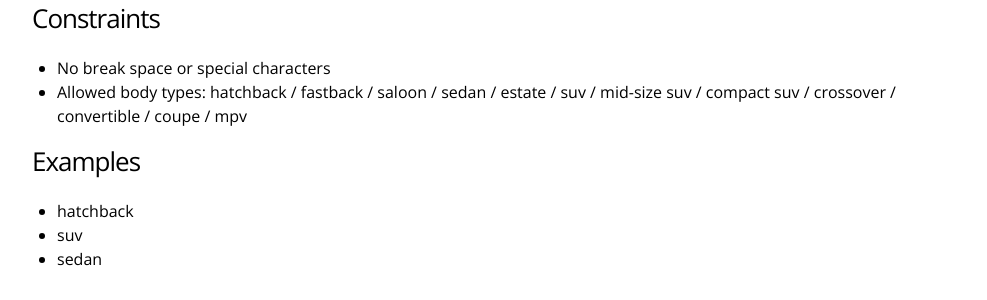
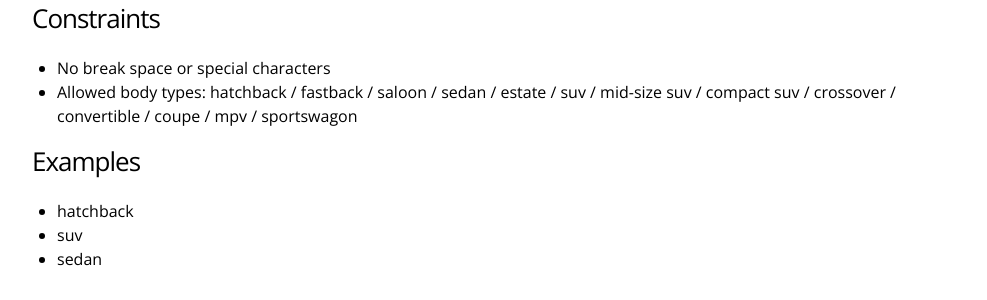
Before and after one commit to reevoo/reevoo.github.io, a Jekyll site: the page built from docs/feeds/feeds-automotive-product-fields.markdown, in a window 1280 px wide and 900 px high, scrolled down 5797 px. Shown: the part 179-479 px from the top of the window, without its empty margins (274-1261 px from the left). Built offline with Jekyll 4.4.1, drawn with Linux system fonts in a browser that asks for light colours.

Commit message:
Add sportswagon as valid body type in doc

```diff
--- a/docs/feeds/feeds-automotive-product-fields.markdown
+++ b/docs/feeds/feeds-automotive-product-fields.markdown
@@ -191,7 +191,7 @@ It is important to provide as many recommended (optional) columns as possible. T
 
 ### Constraints
   + No break space or special characters
-  + Allowed body types: hatchback / fastback / saloon / sedan / estate / suv / mid-size suv / compact suv / crossover / convertible / coupe / mpv
+  + Allowed body types: hatchback / fastback / saloon / sedan / estate / suv / mid-size suv / compact suv / crossover / convertible / coupe / mpv / sportswagon
 
 ### Examples
   + hatchback
```
